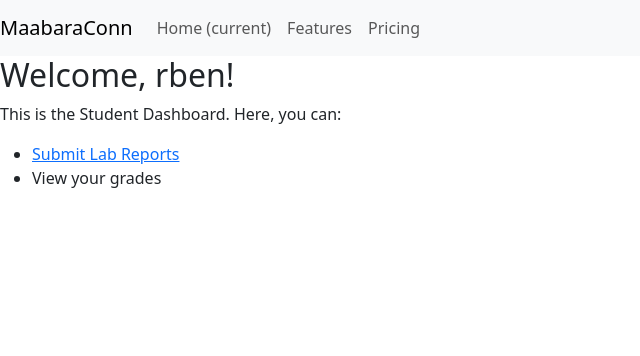
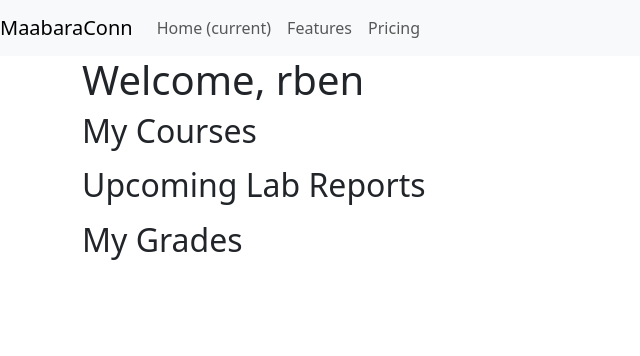
Before and after one commit to RbenMoise/dlab, a Django app: page /users/dashboard/student/ in a window 1280 px wide. Shown: the top 356 px of the page, without its empty margins (0-640 px from the left). Run offline with Django 5.2, Linux system fonts and the light colour scheme; a user stored in the database is signed in; some libraries are stand-ins or nearby versions.

Commit message:
different roles

```diff
--- a/maabaraconn/users/models.py
+++ b/maabaraconn/users/models.py
@@ -44,6 +44,9 @@ class Course(models.Model):
     def __str__(self):
         return f"{self.code} - {self.name}"
 
+    enrolled_students = models.ManyToManyField(
+        User, related_name='enrolled_courses')
+
 
 class Laboratory(models.Model):
     course = models.ForeignKey(
@@ -71,6 +74,7 @@ class LabReport(models.Model):
         Laboratory, on_delete=models.CASCADE, related_name='lab_reports')
     submittion_file = models.FileField(upload_to='lab_reports/')
     submitted_at = models.DateTimeField(auto_now_add=True)
+    status = models.CharField(max_length=100, default='Pending')
 
     def __str__(self):
         return f"Report by {self.student.username} for {self.laboratory.title}"
--- a/maabaraconn/users/templates/users/lecturer_dashboard.html
+++ b/maabaraconn/users/templates/users/lecturer_dashboard.html
@@ -2,7 +2,10 @@
 <h2>Welcome, {{ request.user.username }}!</h2>
 <p>This is the Lecturer Dashboard. Here, you can:</p>
 <ul>
+  {% comment %}
   <li><a href="{% url 'grade_report' %}">Grade Reports</a></li>
+  {% endcomment %}
+  <li>Grade Reports</li>
   <li>Assign grades</li>
   <!-- Add more lecturer-specific functionality as needed -->
 </ul>
--- a/maabaraconn/users/templates/users/student_dashboard.html
+++ b/maabaraconn/users/templates/users/student_dashboard.html
@@ -1,9 +1,33 @@
+<!-- templates/users/student_dashboard.html -->
 {% extends 'base.html' %} {% block content %}
-<h2>Welcome, {{ request.user.username }}!</h2>
-<p>This is the Student Dashboard. Here, you can:</p>
-<ul>
-  <li><a href="{% url 'submit_report' %}">Submit Lab Reports</a></li>
-  <li>View your grades</li>
-  <!-- Add more student-specific functionality as needed -->
-</ul>
+<div class="container">
+  <h1>Welcome, {{ request.user.username }}</h1>
+
+  <section>
+    <h2>My Courses</h2>
+    <ul>
+      {% for course in courses %}
+      <li>{{ course.name }} - {{ course.code }}</li>
+      {% endfor %}
+    </ul>
+  </section>
+
+  <section>
+    <h2>Upcoming Lab Reports</h2>
+    <ul>
+      {% for report in lab_reports %}
+      <li>{{ report.title }} - Due: {{ report.due_date }}</li>
+      {% endfor %}
+    </ul>
+  </section>
+
+  <section>
+    <h2>My Grades</h2>
+    <ul>
+      {% for grade in grades %}
+      <li>{{ grade.lab_report.title }} - Score: {{ grade.score }}</li>
+      {% endfor %}
+    </ul>
+  </section>
+</div>
 {% endblock %}
--- a/maabaraconn/users/views.py
+++ b/maabaraconn/users/views.py
@@ -82,14 +82,41 @@ def user_logout(request):
 @login_required
 def dashboard(request):
     if request.user.role == User.Role.STUDENT:
-        # Logic for student dashboard
-        return render(request, 'users/student_dashboard.html')
+        # Fetch data relevant to students
+        courses = Course.objects.filter(
+            enrolled_students=request.user)  # Example query
+        lab_reports = LabReport.objects.filter(
+            student=request.user)  # Example query
+        grades = Grade.objects.filter(
+            lab_report__student=request.user)  # Example query
+
+        context = {
+            'courses': courses,
+            'lab_reports': lab_reports,
+            'grades': grades,
+        }
+        return render(request, 'users/student_dashboard.html', context)
     elif request.user.role == User.Role.LECTURER:
-        # Logic for lecturer dashboard
-        return render(request, 'users/lecturer_dashboard.html')
+        # Fetch data relevant to lecturers
+        courses_taught = Course.objects.filter(
+            lecturer=request.user)  # Example query
+        pending_reports = LabReport.objects.filter(
+            laboratory__course__lecturer=request.user, status='Pending')  # Example query
+
+        context = {
+            'courses_taught': courses_taught,
+            'pending_reports': pending_reports,
+        }
+        return render(request, 'users/lecturer_dashboard.html', context)
     elif request.user.role == User.Role.LAB_TECH:
-        # Logic for lab technician dashboard
-        return render(request, 'users/labtech_dashboard.html')
+        # Fetch data relevant to lab technicians
+        lab_reports_to_process = LabReport.objects.filter(
+            status='Processing')  # Example query
+
+        context = {
+            'lab_reports_to_process': lab_reports_to_process,
+        }
+        return render(request, 'users/labtech_dashboard.html', context)
     else:
         # Default to a generic response or dashboard if the role is unknown
         return HttpResponse("Your role is not defined for a specific dashboard.")
```
Also changed, not shown: maabaraconn/db.sqlite3, maabaraconn/users/migrations/0004_labreport_status.py (added), maabaraconn/users/migrations/0005_course_enrolled_students.py (added), 1 other file.
